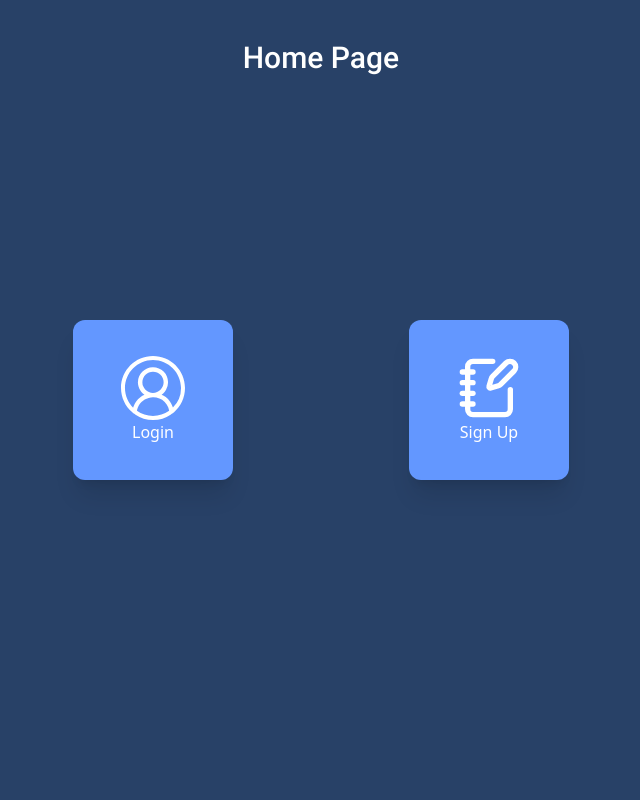
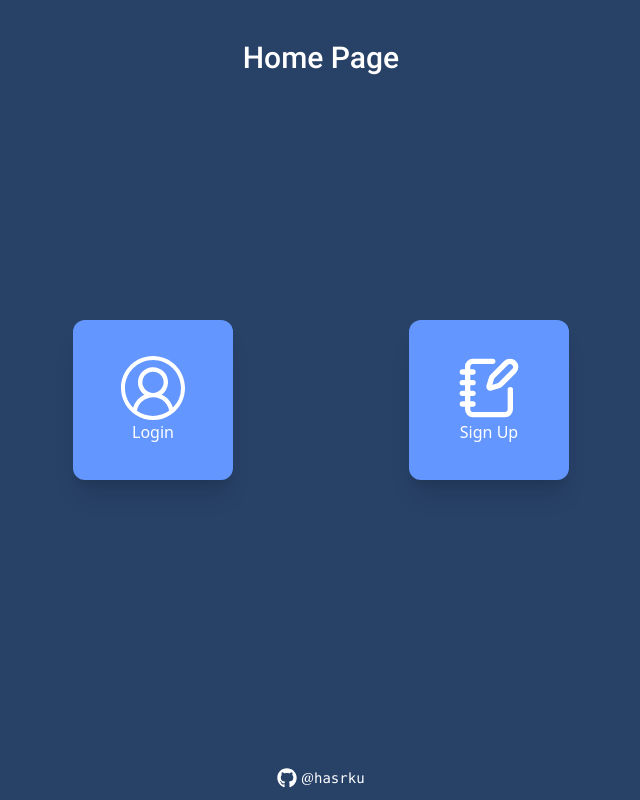
Before and after one commit to hasrku/Login-Register-MERN, a React (Vite) app in the folder client/: page / in a window 1280 px wide. Shown: the whole page, without its empty margins (319-959 px from the left). Built offline with nearby package versions, Linux system fonts and the light colour scheme.

Commit message:
Update Home.jsx

```diff
--- a/client/src/pages/Home.jsx
+++ b/client/src/pages/Home.jsx
@@ -2,6 +2,7 @@
 import { Link } from "react-router-dom";
 import { VscAccount } from "react-icons/vsc";
 import { LuNotebookPen } from "react-icons/lu";
+import { FaGithub } from "react-icons/fa6";
 
 const Home = () => {
     return (
@@ -26,6 +27,16 @@
                         <p>Sign Up</p>
                     </Link>
                 </div>
+                <div className=" absolute my-3 text-[#ffff] font-mono text-sm bottom-0 flex">
+                    <a
+                        href="https://github.com/hasrku"
+                        target="_blank"
+                        className=" flex"
+                    >
+                        <FaGithub fill="#ffff" size={20} />
+                        <span className="font-serif">&nbsp;@</span>hasrku
+                    </a>
+                </div>
             </div>
         </>
     );
```
